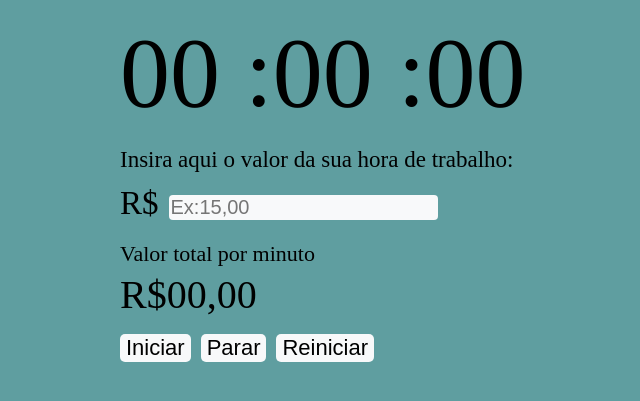
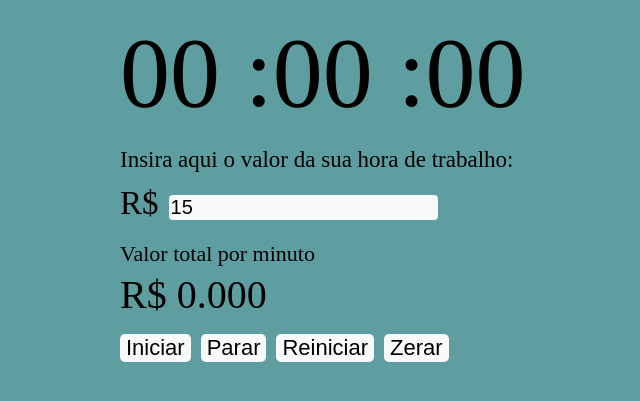
Before and after one commit to eltonmiranda15/contador, a PHP site: page /php/index.php in a window 1280 px wide. Shown: the part 137-538 px from the top of the page, without its empty margins (357-997 px from the left). Run offline with PHP 8.4, Linux system fonts and the light colour scheme.

Commit message:
Cronometro - terceira parte completa V3.0

```diff
--- a/src/js/index.js
+++ b/src/js/index.js
@@ -3,11 +3,24 @@ let minutos = 0;
 let horas = 0;
 let time;
 let time_on = 0;
-let real_por_minuto = document.getElementById("valor_usuario").value;
+let campo_valor_usuario = document.getElementById("valor_usuario");
+let real_por_hora = parseFloat(campo_valor_usuario.value);
+let real = 0;
 
+// campo_valor_usuario.onchange = function () {
+//     console.log('ALTEROU O VALOR');
+// };
+
+campo_valor_usuario.addEventListener('change', function (evento) {
+    real_por_hora = parseFloat(evento.target.value);
+});
+
+// function converterSegundosParaHMS(s) {
+//     return "HH:MM:SS";
+// }
 
 // altera o valor de segundos, horas e minutos
-function alterTime(){
+function alterTime() {
     document.getElementById("segundos").innerHTML = ":" + segundos;
     segundos++;
     if (segundos < 10) { segundos = "0" + segundos }
@@ -15,10 +28,9 @@ function alterTime(){
     if (segundos == 60) {
         segundos = 0;
         minutos++;
-        let real = real_por_minuto/60;
-        if(minutos < 10){minutos = "0"+minutos}
+
+        if (minutos < 10) { minutos = "0" + minutos }
         document.getElementById("minutos").innerHTML = ":" + minutos;
-        document.getElementById("placar").innerHTML = "<span class='valor-total'>Valor total por minuto</span> <br> R$" + real;
     }
 
     if (minutos == 60) {
@@ -32,28 +44,43 @@ function alterTime(){
         horas = 0;
     }
 
-    time = setTimeout(alterTime, 1); // modificar tempo para testes
+    real += (real_por_hora / 60 / 60); // real por segundo
+    document.getElementById("placar").innerHTML = real.toFixed(3);
+
+    time = setTimeout(alterTime, 300); // modificar tempo para testes
 }
 
 // inicia o cronometro
-function startTime(){
+function startTime() {
     if(!time_on){
         time_on = 1;
         alterTime();
     }
+    campo_valor_usuario.disabled = true;
 }
 
 // para o cronometro
-function stopTime(){
+function stopTime() {
     clearTimeout(time);
     time_on = 0;
 }
 
 // reinicia o cronometro
 // fazer com que ao clicar no resetTime() ele apague o cronometro e inicie novamente do 0
-function resetTime(){
+function resetTime() {
+    segundos = 0;
+    minutos = 0;
+    horas = 0;
+    real = 0;
+
     document.getElementById("horas").innerHTML = "00";
     document.getElementById("minutos").innerHTML = ":00";
     document.getElementById("segundos").innerHTML = ":00";
-    document.getElementById("placar").innerHTML = "R$00,00";
+    document.getElementById("placar").innerHTML = "0.000";
 }
+
+function zerar() {
+    stopTime();
+    resetTime();
+    campo_valor_usuario.disabled = false;
+}
--- a/src/php/index.php
+++ b/src/php/index.php
@@ -19,18 +19,22 @@
        <label for="">
            <span class="label1">Insira aqui o valor da sua hora de trabalho: </span><br>
            <span class="label2">R$</span>
-       <input type="number" class="campo-valor" id="valor_usuario" placeholder="Ex:15,00">
+       <input type="number" class="campo-valor" id="valor_usuario" placeholder="Ex:15,00" value="15">
        </label>
       <br>
 
-        <span id="placar"><span class="valor-total">Valor total por minuto</span> <br> R$00,00</span>
+        <div>
+            <span class="valor-total">Valor total por minuto</span><br>
+            R$ <span id="placar">0.000</span>
+        </div>
     </div>
 
 
     <div class="botoes">
-        <span><input type="submit" class="botao-iniciar"value="Iniciar" onclick="startTime()"></span>
-        <span><input type="button" class="botao-parar"value="Parar" onclick="stopTime()"></span>
-        <span><input type="button" class="botao-reiniciar"value="Reiniciar" onclick="resetTime()"></span>
+        <span><input type="submit" class="botao-acao botao-iniciar"value="Iniciar" onclick="startTime()"></span>
+        <span><input type="button" class="botao-acao botao-parar"value="Parar" onclick="stopTime()"></span>
+        <span><input type="button" class="botao-acao botao-reiniciar"value="Reiniciar" onclick="resetTime()"></span>
+        <span><input type="button" class="botao-acao botao-zerar"value="Zerar" onclick="zerar()"></span>
     </div>
 </div>
 
--- a/src/scss/index.css
+++ b/src/scss/index.css
@@ -18,19 +18,7 @@
     background-color: #f8f9fa;
 }
 
-.botao-iniciar {
-    font-size: 22px;
-    border-radius: 5px;
-    border-style: unset;
-    background-color: #f8f9fa;
-}
-.botao-parar {
-    font-size: 22px;
-    border-radius: 5px;
-    border-style: unset;
-    background-color: #f8f9fa;
-}
-.botao-reiniciar {
+.botao-acao {
     font-size: 22px;
     border-radius: 5px;
     border-style: unset;
```
